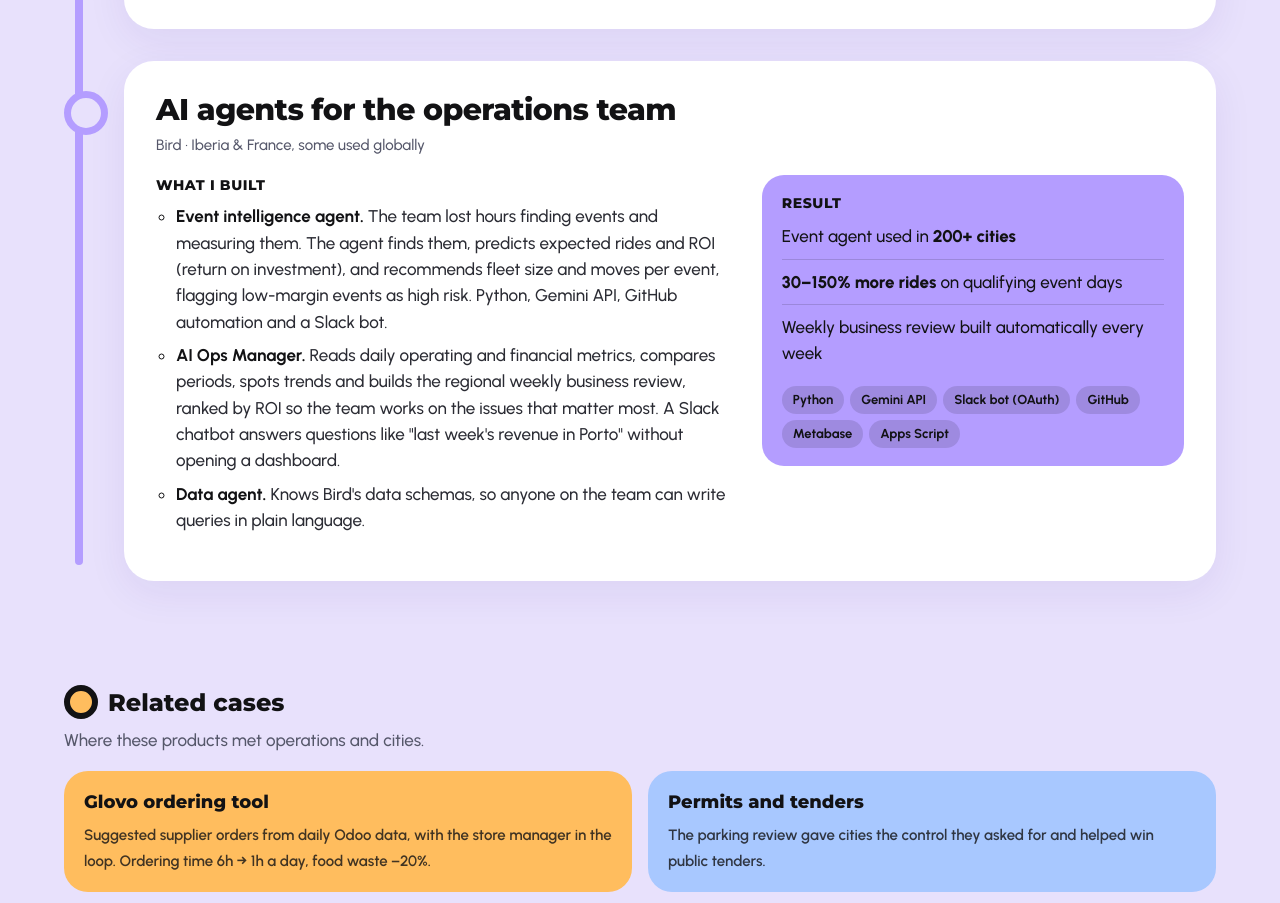
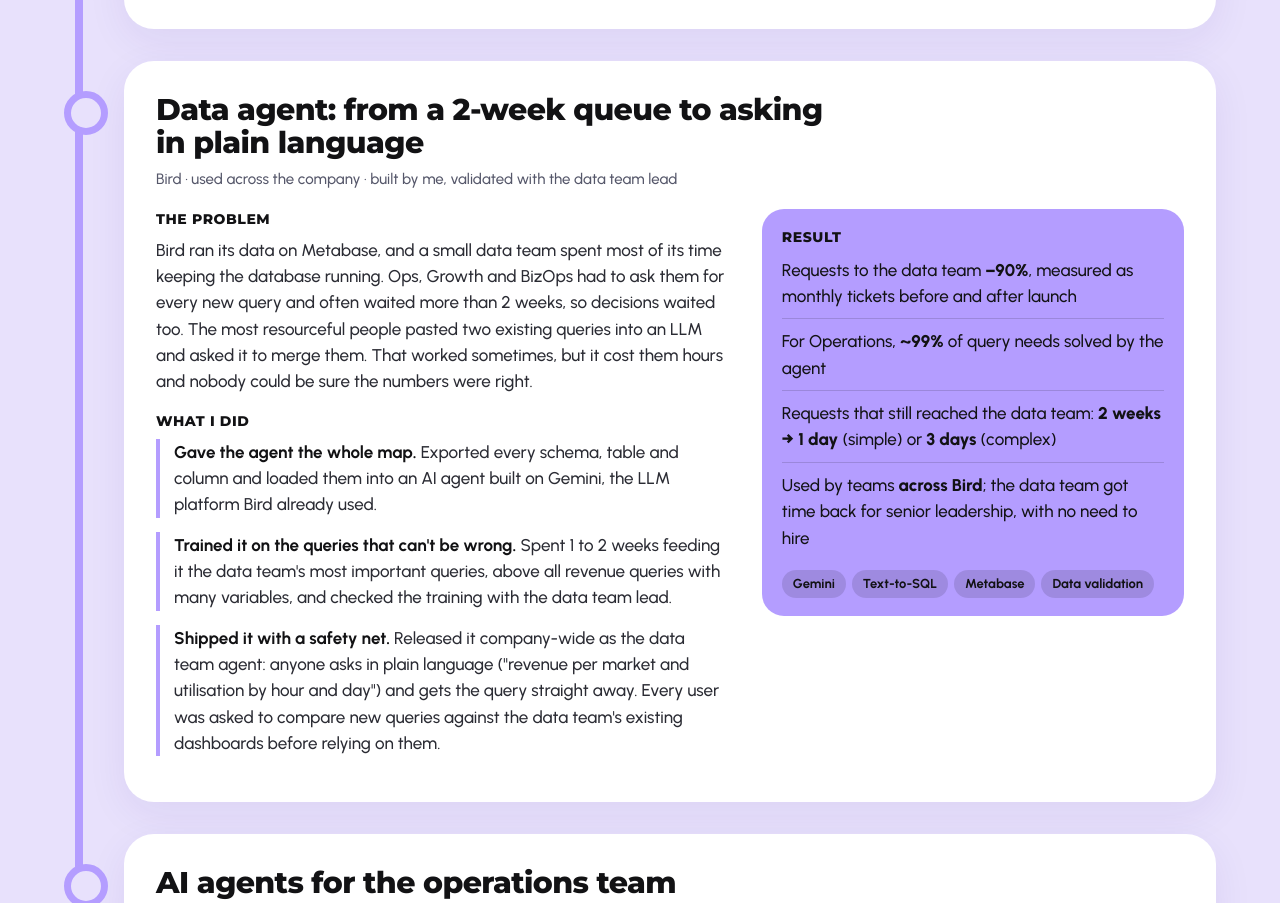
Before and after one commit to jvcs92/portfolio, a plain HTML site: page product/index.html in a window 1280 px wide. Shown: the part 5806-6709 px from the top of the page. Drawn offline with Linux system fonts and the light colour scheme.

Commit message:
Add data agent case
Co-Authored-By: Claude Opus 5.5 <noreply@anthropic.com>
Claude-Session: https://claude.ai/code/session_01Q4UoxxLjcgpeMDbRYXvG95

```diff
--- a/product/index.html
+++ b/product/index.html
@@ -243,6 +243,31 @@
           </div>
         </li>
 
+        <li class="stop" id="data-agent">
+          <h2>Data agent: from a 2-week queue to asking in plain language</h2>
+          <p class="where">Bird · used across the company · built by me, validated with the data team lead</p>
+          <div class="case">
+            <div>
+              <h3>The problem</h3>
+              <p>Bird ran its data on Metabase, and a small data team spent most of its time keeping the database running. Ops, Growth and BizOps had to ask them for every new query and often waited more than 2 weeks, so decisions waited too. The most resourceful people pasted two existing queries into an LLM and asked it to merge them. That worked sometimes, but it cost them hours and nobody could be sure the numbers were right.</p>
+              <h3>What I did</h3>
+              <div class="stage"><p><strong>Gave the agent the whole map.</strong> Exported every schema, table and column and loaded them into an AI agent built on Gemini, the LLM platform Bird already used.</p></div>
+              <div class="stage"><p><strong>Trained it on the queries that can't be wrong.</strong> Spent 1 to 2 weeks feeding it the data team's most important queries, above all revenue queries with many variables, and checked the training with the data team lead.</p></div>
+              <div class="stage"><p><strong>Shipped it with a safety net.</strong> Released it company-wide as the data team agent: anyone asks in plain language ("revenue per market and utilisation by hour and day") and gets the query straight away. Every user was asked to compare new queries against the data team's existing dashboards before relying on them.</p></div>
+            </div>
+            <div class="result">
+              <h3>Result</h3>
+              <ul>
+                <li>Requests to the data team <strong>−90%</strong>, measured as monthly tickets before and after launch</li>
+                <li>For Operations, <strong>~99%</strong> of query needs solved by the agent</li>
+                <li>Requests that still reached the data team: <strong>2 weeks → 1 day</strong> (simple) or <strong>3 days</strong> (complex)</li>
+                <li>Used by teams <strong>across Bird</strong>; the data team got time back for senior leadership, with no need to hire</li>
+              </ul>
+              <ul class="tags" aria-label="Built with"><li>Gemini</li><li>Text-to-SQL</li><li>Metabase</li><li>Data validation</li></ul>
+            </div>
+          </div>
+        </li>
+
         <li class="stop" id="agents">
           <h2>AI agents for the operations team</h2>
           <p class="where">Bird · Iberia &amp; France, some used globally</p>
@@ -252,7 +277,7 @@
               <ul>
                 <li><strong>Event intelligence agent.</strong> The team lost hours finding events and measuring them. The agent finds them, predicts expected rides and ROI (return on investment), and recommends fleet size and moves per event, flagging low-margin events as high risk. Python, Gemini API, GitHub automation and a Slack bot.</li>
                 <li><strong>AI Ops Manager.</strong> Reads daily operating and financial metrics, compares periods, spots trends and builds the regional weekly business review, ranked by ROI so the team works on the issues that matter most. A Slack chatbot answers questions like "last week's revenue in Porto" without opening a dashboard.</li>
-                <li><strong>Data agent.</strong> Knows Bird's data schemas, so anyone on the team can write queries in plain language.</li>
+                <li><strong>Data agent.</strong> Turns plain-language questions into SQL queries, trained on Bird's schemas and key revenue queries. <a href="#data-agent">See the case above</a>.</li>
               </ul>
             </div>
             <div class="result">
```
Also changed, not shown: 4 other files.
